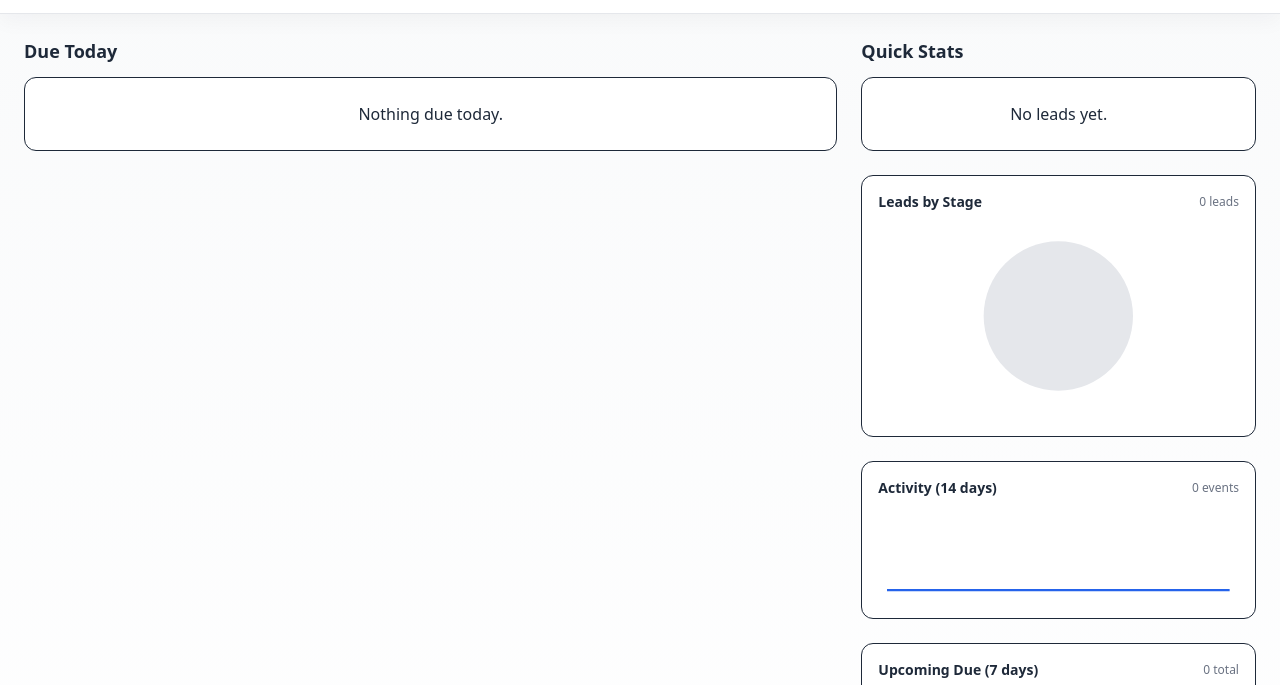
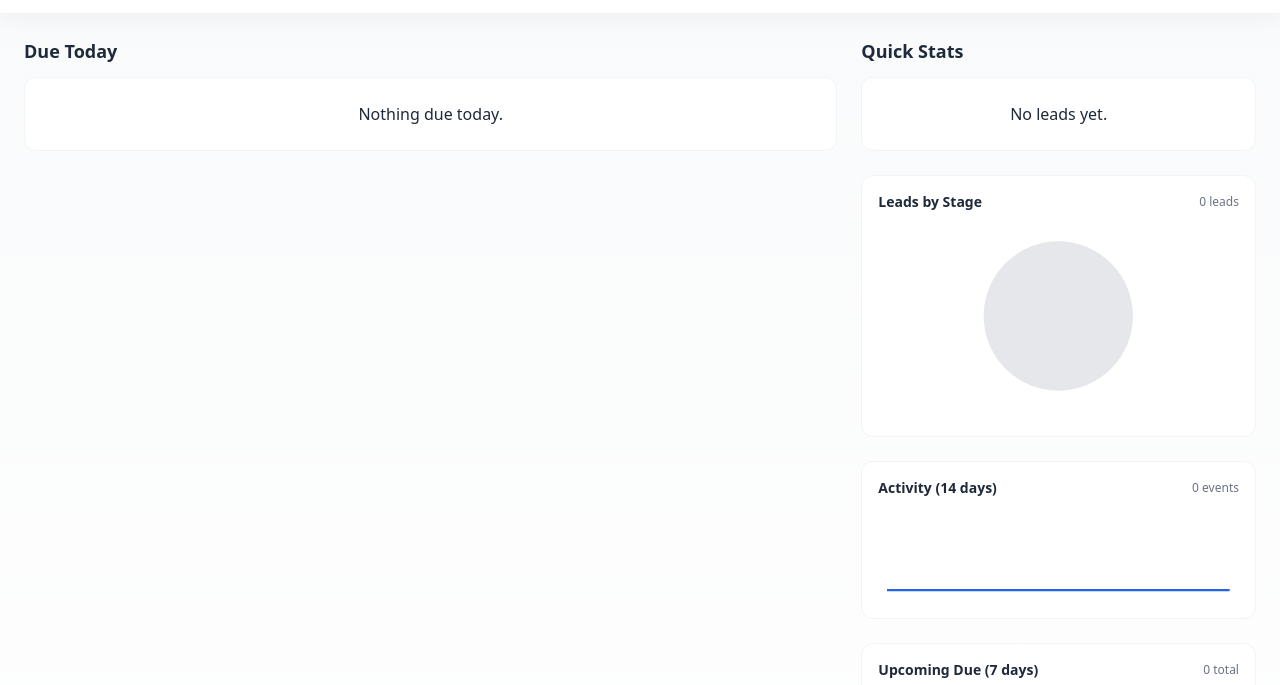
Before and after one commit to missionode/mini-crm, a plain HTML site: page index.html in a window 1280 px wide. Shown: the part 51-736 px from the top of the page. Drawn offline with nearby package versions, Linux system fonts and the light colour scheme.

Commit message:
Update style.css

```diff
--- a/assets/css/style.css
+++ b/assets/css/style.css
@@ -278,3 +278,28 @@ header{
 /* -------- Small animation helpers -------- */
 .ui-fade-in{ animation: ui-fade .18s ease both; }
 @keyframes ui-fade{ from{opacity:0; transform: translateY(4px);} to{opacity:1; transform:none;} }
+/* --- Light border override (applies everywhere using Tailwind `.border`) --- */
+:root{
+  /* Lighter borders in light mode */
+  --ui-border: #f3f4f6;        /* gray-100 */
+  --ui-border-strong: #e5e7eb; /* gray-200 */
+}
+.dark{
+  /* Subtle, lighter borders in dark mode */
+  --ui-border: rgba(255,255,255,.14);
+  --ui-border-strong: rgba(255,255,255,.20);
+}
+
+/* Force lighter border color wherever `.border` is used */
+.border{ border-color: var(--ui-border) !important; }
+
+/* Ensure common surfaces also pick the lighter border instantly */
+.bg-white.border,
+.dark .bg-gray-800.border,
+.ui-card,
+.ui-chart,
+.ui-modal,
+.ui-alert,
+.ui-table{
+  border-color: var(--ui-border) !important;
+}
```
